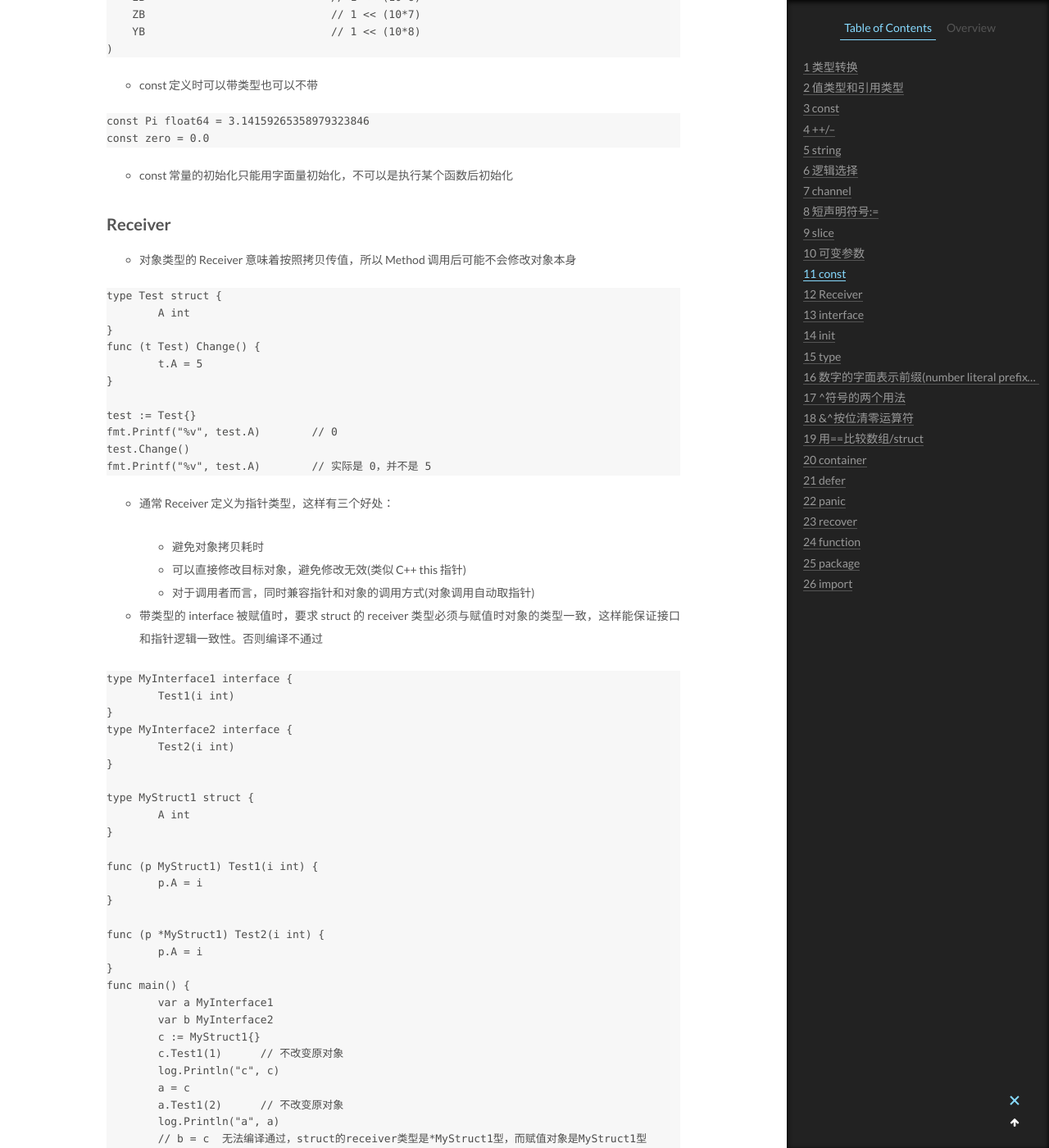
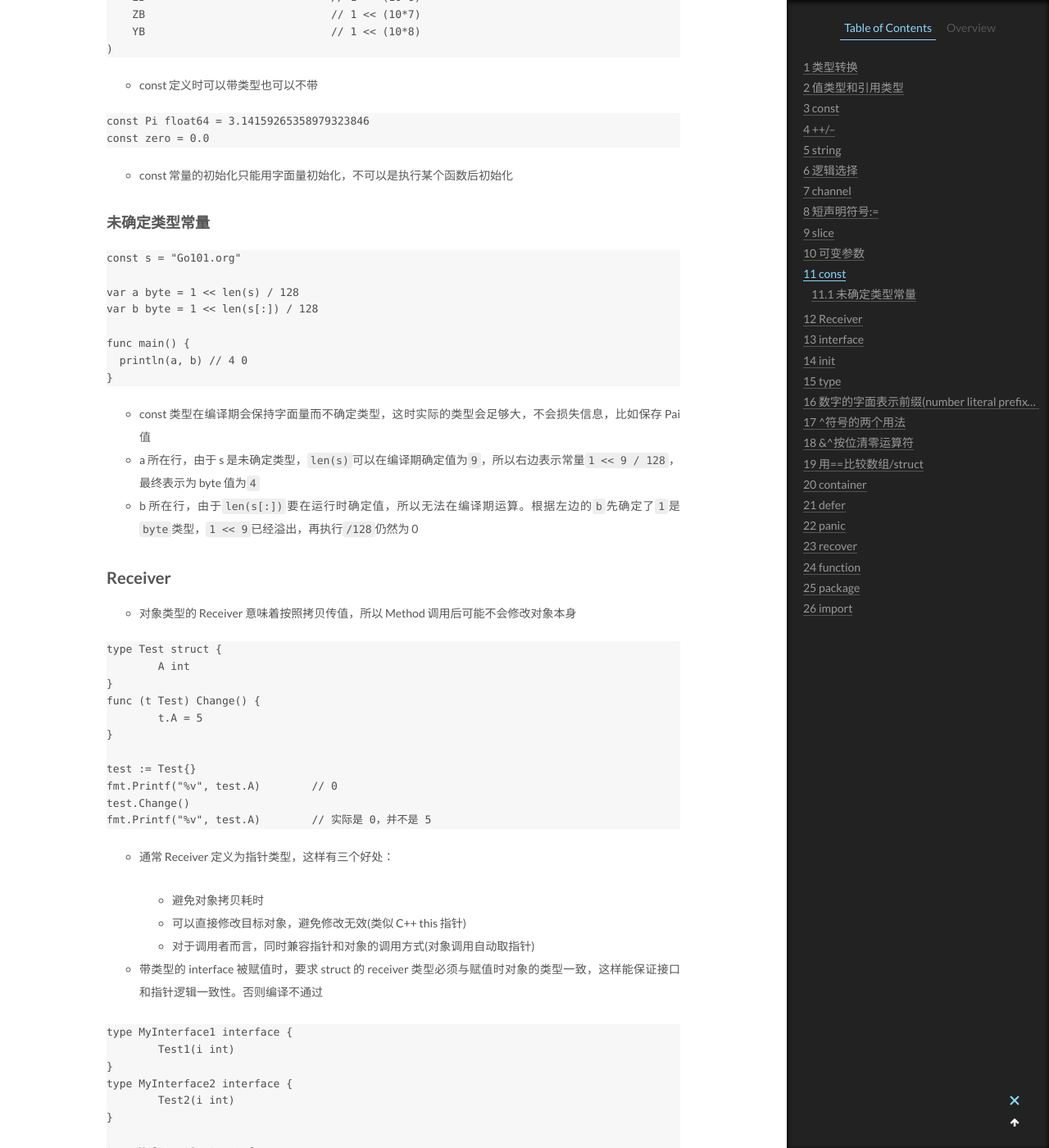
Before and after one commit to CodeHunter2006/CodeHunter2006.github.io, a Jekyll site: the page built from _posts/2018-11-28-Go_Syntax.md, in a window 1280 px wide and 1400 px high, scrolled down 8679 px. Shown: the whole window at 82% size. Built offline with Jekyll 4.4.1, drawn with Linux system fonts in a browser that asks for light colours.

Commit message:
[doc]: add contents.

````diff
--- a/_posts/2018-11-28-Go_Syntax.md
+++ b/_posts/2018-11-28-Go_Syntax.md
@@ -380,6 +380,23 @@ const zero = 0.0
 ```
 
 - const 常量的初始化只能用字面量初始化，不可以是执行某个函数后初始化
+
+### 未确定类型常量
+
+```Go
+const s = "Go101.org"
+
+var a byte = 1 << len(s) / 128
+var b byte = 1 << len(s[:]) / 128
+
+func main() {
+  println(a, b)	// 4 0
+}
+```
+
+- const 类型在编译期会保持字面量而不确定类型，这时实际的类型会足够大，不会损失信息，比如保存 Pai 值
+- a 所在行，由于 s 是未确定类型，`len(s)`可以在编译期确定值为`9`，所以右边表示常量`1 << 9 / 128`，最终表示为 byte 值为`4`
+- b 所在行，由于`len(s[:])`要在运行时确定值，所以无法在编译期运算。根据左边的`b`先确定了`1`是`byte`类型，`1 << 9`已经溢出，再执行`/128`仍然为 0
 
 ## Receiver
 
````
